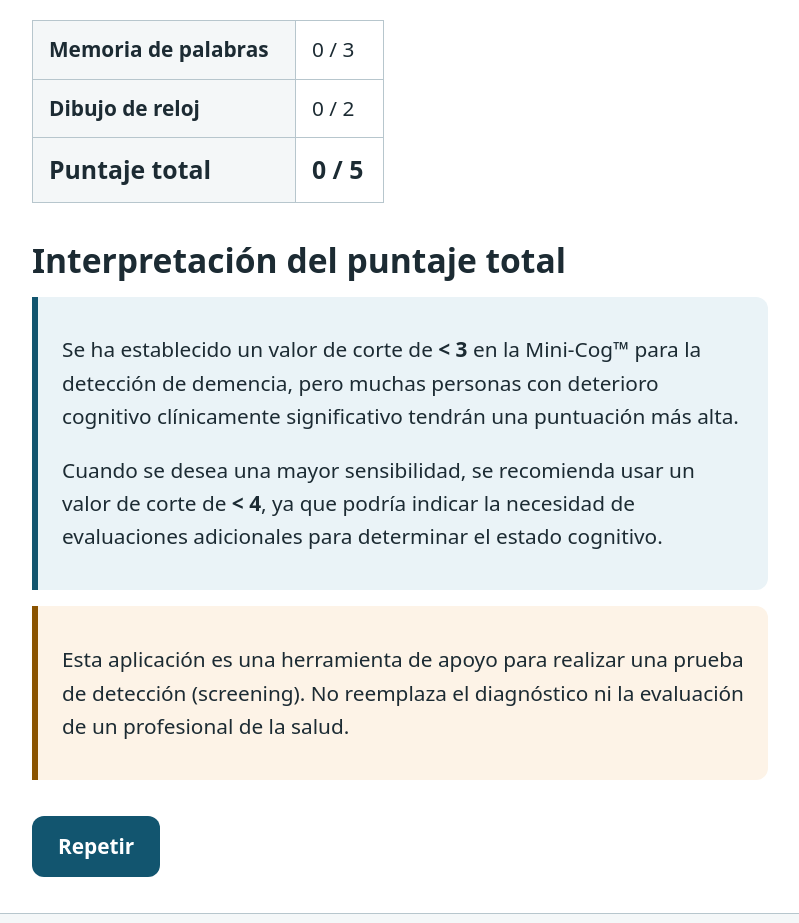
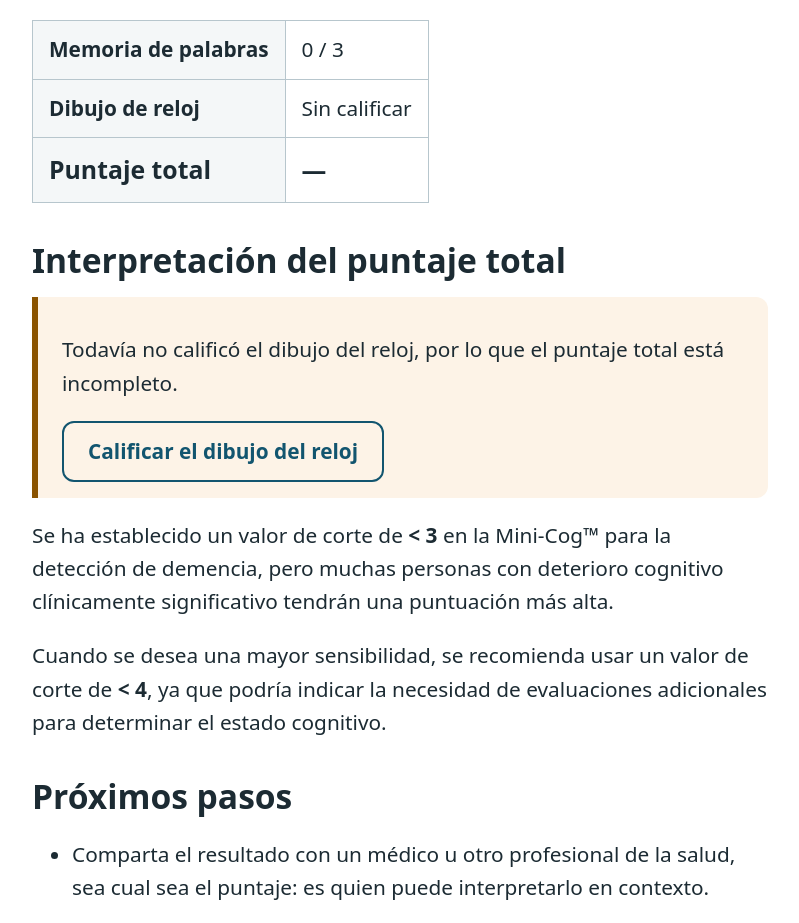
Before and after one commit to jualon92/minicog-ssg, an Angular app: page /es/resultados in a window 1280 px wide. Shown: the part 240-1163 px from the top of the page, without its empty margins (240-1039 px from the left). Built offline with nearby package versions, Linux system fonts and the light colour scheme.

Commit message:
feat: add score interpretation, unrated clock state and result sharing

```diff
--- a/src/app/core/i18n/translations.ts
+++ b/src/app/core/i18n/translations.ts
@@ -100,6 +100,20 @@ export interface Translation {
     cutPointHtml: string;
     interpretationHtml: string;
     interpretationLabel: string;
+    /** Per-band interpretation of the total score; {score} is replaced at runtime. */
+    interpretationByScore: {
+      belowCut: string;
+      borderline: string;
+      aboveCut: string;
+    };
+    nextSteps: { title: string; items: string[] };
+    notRated: string;
+    clockUnrated: string;
+    rateClock: string;
+    shareTitle: string;
+    share: string;
+    copy: string;
+    copied: string;
     wordRecall: string;
     clockDrawing: string;
     totalScore: string;
@@ -250,6 +264,30 @@ const es: Translation = {
     interpretationHtml:
       'Cuando se desea una mayor sensibilidad, se recomienda usar un valor de corte de <strong>&lt; 4</strong>, ya que podría indicar la necesidad de evaluaciones adicionales para determinar el estado cognitivo.',
     interpretationLabel: 'Interpretación del puntaje total',
+    interpretationByScore: {
+      belowCut:
+        'Un puntaje total de {score} sobre 5 está por debajo del valor de corte estándar (menos de 3 puntos). Este resultado sugiere la necesidad de una evaluación profesional del estado cognitivo.',
+      borderline:
+        'Un puntaje total de 3 sobre 5 no está por debajo del valor de corte estándar (menos de 3 puntos), pero sí del corte de mayor sensibilidad (menos de 4 puntos). Si nota otras señales de alerta, considere una evaluación profesional.',
+      aboveCut:
+        'Un puntaje total de {score} sobre 5 no sugiere deterioro cognitivo según los valores de corte habituales. Esto no lo descarta por completo: si la preocupación persiste, consulte a un profesional.',
+    },
+    nextSteps: {
+      title: 'Próximos pasos',
+      items: [
+        'Comparta el resultado con un médico u otro profesional de la salud, sea cual sea el puntaje: es quien puede interpretarlo en contexto.',
+        'Conserve la fecha, el puntaje y la versión de la lista de palabras. El botón «Compartir resultado» incluye todos estos datos.',
+        'Si repite la prueba más adelante, use una lista de palabras diferente.',
+      ],
+    },
+    notRated: 'Sin calificar',
+    clockUnrated:
+      'Todavía no calificó el dibujo del reloj, por lo que el puntaje total está incompleto.',
+    rateClock: 'Calificar el dibujo del reloj',
+    shareTitle: 'Resultado del test Mini-Cog',
+    share: 'Compartir resultado',
+    copy: 'Copiar resultado',
+    copied: 'Resultado copiado al portapapeles.',
     wordRecall: 'Memoria de palabras',
     clockDrawing: 'Dibujo de reloj',
     totalScore: 'Puntaje total',
@@ -433,6 +471,29 @@ const en: Translation = {
     interpretationHtml:
       'When greater sensitivity is desired, a cut point of <strong>&lt;4</strong> is recommended as it may indicate a need for further evaluation of cognitive status.',
     interpretationLabel: 'Total score interpretation',
+    interpretationByScore: {
+      belowCut:
+        'A total score of {score} out of 5 is below the standard cut point (less than 3 points). This result suggests the need for a professional evaluation of cognitive status.',
+      borderline:
+        'A total score of 3 out of 5 is not below the standard cut point (less than 3 points), but it is below the higher-sensitivity cut point (less than 4 points). If you notice other warning signs, consider a professional evaluation.',
+      aboveCut:
+        'A total score of {score} out of 5 does not suggest cognitive impairment according to the usual cut points. This does not fully rule it out: if concerns persist, consult a professional.',
+    },
+    nextSteps: {
+      title: 'Next steps',
+      items: [
+        'Share the result with a doctor or another health professional, whatever the score: they can interpret it in context.',
+        'Keep the date, the score and the word list version. The “Share result” button includes all of this.',
+        'If you repeat the test later, use a different word list.',
+      ],
+    },
+    notRated: 'Not rated',
+    clockUnrated: 'The clock drawing has not been rated yet, so the total score is incomplete.',
+    rateClock: 'Rate the clock drawing',
+    shareTitle: 'Mini-Cog test result',
+    share: 'Share result',
+    copy: 'Copy result',
+    copied: 'Result copied to the clipboard.',
     wordRecall: 'Word Recall',
     clockDrawing: 'Clock Draw',
     totalScore: 'Total score',
--- a/src/app/pages/results.html
+++ b/src/app/pages/results.html
@@ -11,26 +11,63 @@
       </tr>
       <tr>
         <th scope="row">{{ t().results.clockDrawing }}</th>
-        <td>{{ clockPoints() }} / 2</td>
+        <td>
+          @if (clockRated()) {
+            {{ state.clockPoints() }} / 2
+          } @else {
+            {{ t().results.notRated }}
+          }
+        </td>
       </tr>
       <tr>
         <th scope="row">{{ t().results.totalScore }}</th>
-        <td>{{ state.totalPoints() }} / 5</td>
+        <td>
+          @if (clockRated()) {
+            {{ state.totalPoints() }} / 5
+          } @else {
+            —
+          }
+        </td>
       </tr>
     </tbody>
   </table>
 
   <h2>{{ t().results.interpretationLabel }}</h2>
-  <div class="callout">
-    <p [innerHTML]="t().results.cutPointHtml"></p>
-    <p [innerHTML]="t().results.interpretationHtml"></p>
-  </div>
+  @if (clockRated()) {
+    <div class="callout">
+      <p>{{ interpretation() }}</p>
+    </div>
+  } @else {
+    <div class="callout callout--warn">
+      <p>{{ t().results.clockUnrated }}</p>
+      <a class="btn btn--secondary" [routerLink]="clockScoringUrl()">
+        {{ t().results.rateClock }}
+      </a>
+    </div>
+  }
+  <p [innerHTML]="t().results.cutPointHtml"></p>
+  <p [innerHTML]="t().results.interpretationHtml"></p>
+
+  <h2>{{ t().results.nextSteps.title }}</h2>
+  <ul class="check-list">
+    @for (item of t().results.nextSteps.items; track item) {
+      <li>{{ item }}</li>
+    }
+  </ul>
 
   <div class="callout callout--warn">
     <p>{{ t().common.disclaimer }}</p>
   </div>
 
   <div class="step-nav">
-    <button type="button" class="btn" (click)="repeat()">{{ t().results.repeat }}</button>
+    @if (clockRated()) {
+      <button type="button" class="btn" (click)="share()">
+        {{ canShare() ? t().results.share : t().results.copy }}
+      </button>
+    }
+    <button type="button" class="btn btn--secondary" (click)="repeat()">
+      {{ t().results.repeat }}
+    </button>
   </div>
+  <p role="status">{{ shareStatus() }}</p>
 </article>
--- a/src/app/pages/results.ts
+++ b/src/app/pages/results.ts
@@ -1,11 +1,20 @@
-import { ChangeDetectionStrategy, Component, computed, inject, input } from '@angular/core';
-import { Router } from '@angular/router';
-import { Lang, pageUrl } from '../core/i18n/language';
+import {
+  afterNextRender,
+  ChangeDetectionStrategy,
+  Component,
+  computed,
+  inject,
+  input,
+  signal,
+} from '@angular/core';
+import { Router, RouterLink } from '@angular/router';
+import { Lang, LOCALE, pageUrl } from '../core/i18n/language';
 import { TRANSLATIONS } from '../core/i18n/translations';
 import { TestState } from '../core/test-state';
 
 @Component({
   selector: 'app-results',
+  imports: [RouterLink],
   changeDetection: ChangeDetectionStrategy.OnPush,
   templateUrl: './results.html',
   styleUrl: './results.scss',
@@ -17,10 +26,62 @@ export class ResultsPage {
   readonly lang = input.required<Lang>();
 
   protected readonly t = computed(() => TRANSLATIONS[this.lang()]);
-  protected readonly clockPoints = computed(() => this.state.clockPoints() ?? 0);
+  protected readonly clockRated = computed(() => this.state.clockPoints() !== null);
+  protected readonly clockScoringUrl = computed(() => pageUrl('clockScoring', this.lang()));
+
+  /** Plain-language reading of the total score, by cut-point band. */
+  protected readonly interpretation = computed(() => {
+    const total = this.state.totalPoints();
+    const bands = this.t().results.interpretationByScore;
+    const text = total <= 2 ? bands.belowCut : total === 3 ? bands.borderline : bands.aboveCut;
+    return text.replace('{score}', String(total));
+  });
+
+  /** Web Share API is mobile-only territory; elsewhere the button copies. */
+  protected readonly canShare = signal(false);
+  protected readonly shareStatus = signal('');
+
+  constructor() {
+    afterNextRender(() => this.canShare.set('share' in navigator));
+  }
+
+  protected async share(): Promise<void> {
+    const text = this.shareText();
+    if (this.canShare()) {
+      try {
+        await navigator.share({ text });
+      } catch {
+        // The user dismissed the native share sheet — nothing to report.
+      }
+      return;
+    }
+    await navigator.clipboard.writeText(text);
+    this.shareStatus.set(this.t().results.copied);
+  }
 
   protected repeat(): void {
     this.state.reset();
     this.router.navigateByUrl(pageUrl('wordRegistration', this.lang()));
   }
+
+  /**
+   * Self-contained summary: date, breakdown, word list version and the
+   * interpretation + disclaimer, so the score never travels without context.
+   */
+  private shareText(): string {
+    const t = this.t();
+    const r = t.results;
+    const date = new Date().toLocaleDateString(LOCALE[this.lang()]);
+    const version = `${t.wordRegistration.setName} ${this.state.wordSetIndex() + 1}`;
+    return [
+      `${r.shareTitle} — ${date}`,
+      `${r.wordRecall}: ${this.state.wordPoints()} / 3`,
+      `${r.clockDrawing}: ${this.state.clockPoints() ?? 0} / 2`,
+      `${r.totalScore}: ${this.state.totalPoints()} / 5 (${version})`,
+      '',
+      this.interpretation(),
+      '',
+      t.common.disclaimer,
+    ].join('\n');
+  }
 }
```
